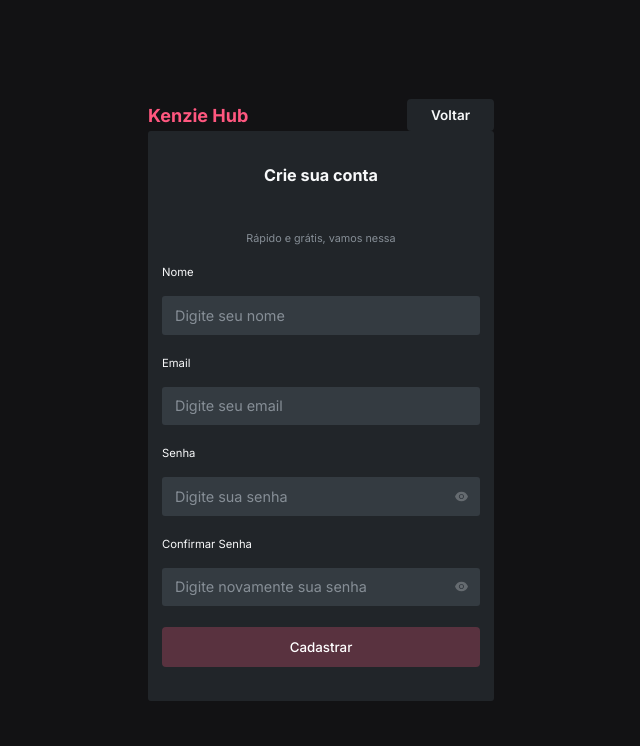
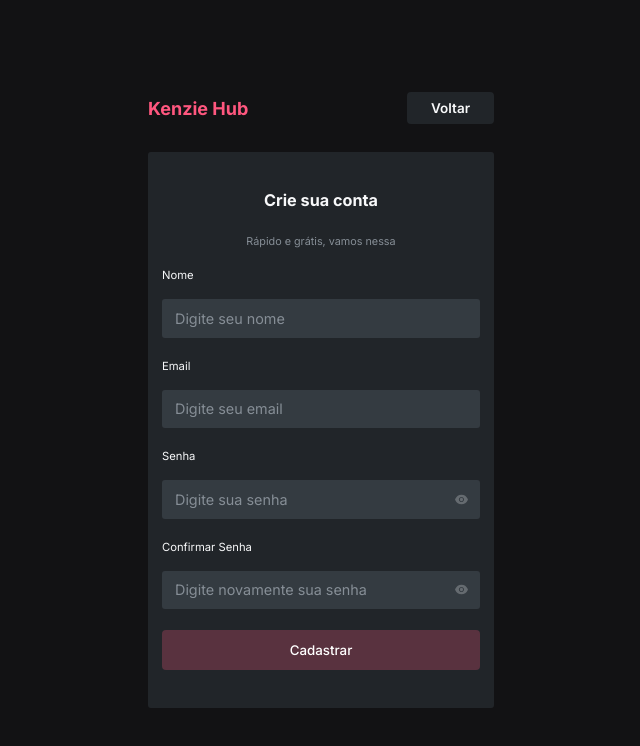
Before and after one commit to werikscs/hub-portfolios, a React (Create React App) app: page /register in a window 1280 px wide. Shown: the top 746 px of the page, without its empty margins (319-959 px from the left). Built offline with nearby package versions, Linux system fonts and the light colour scheme.

Commit message:
feat(pages/register/styles.js): add more styles

```diff
--- a/src/pages/Register/styles.js
+++ b/src/pages/Register/styles.js
@@ -13,14 +13,10 @@ export const Section = styled.section`
 
   section {
     display: flex;
+    justify-content: space-between;
     align-items: center;
-    justify-content: space-between;
 
     width: 100%;
-
-    button {
-      width: fit-content;
-    }
   }
 `;
 
@@ -31,7 +27,8 @@ export const Div = styled.div`
 
   width: 100%;
 
-  padding: 34px 14px;
+  margin-top: 28px;
+  padding: 38px 14px;
 
   border-radius: 3px;
 
@@ -51,6 +48,6 @@ export const Div = styled.div`
     font-weight: 400;
     font-size: 0.6rem;
 
-    margin: 27px 0 20px;
+    margin: 5px 0 20px;
   }
 `;
```
